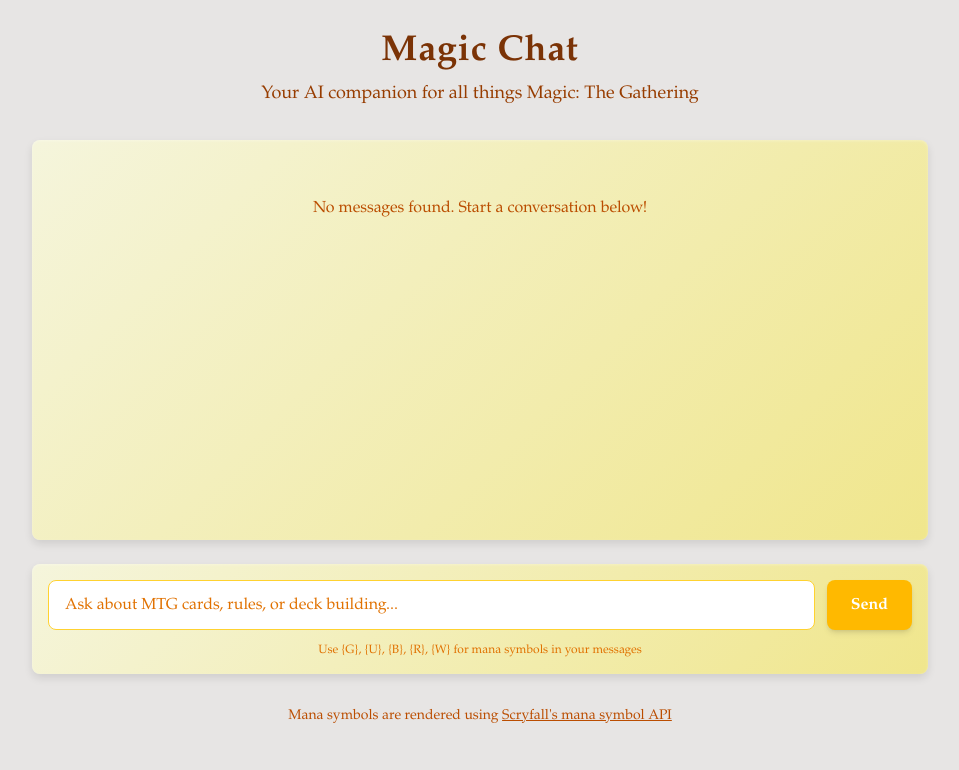
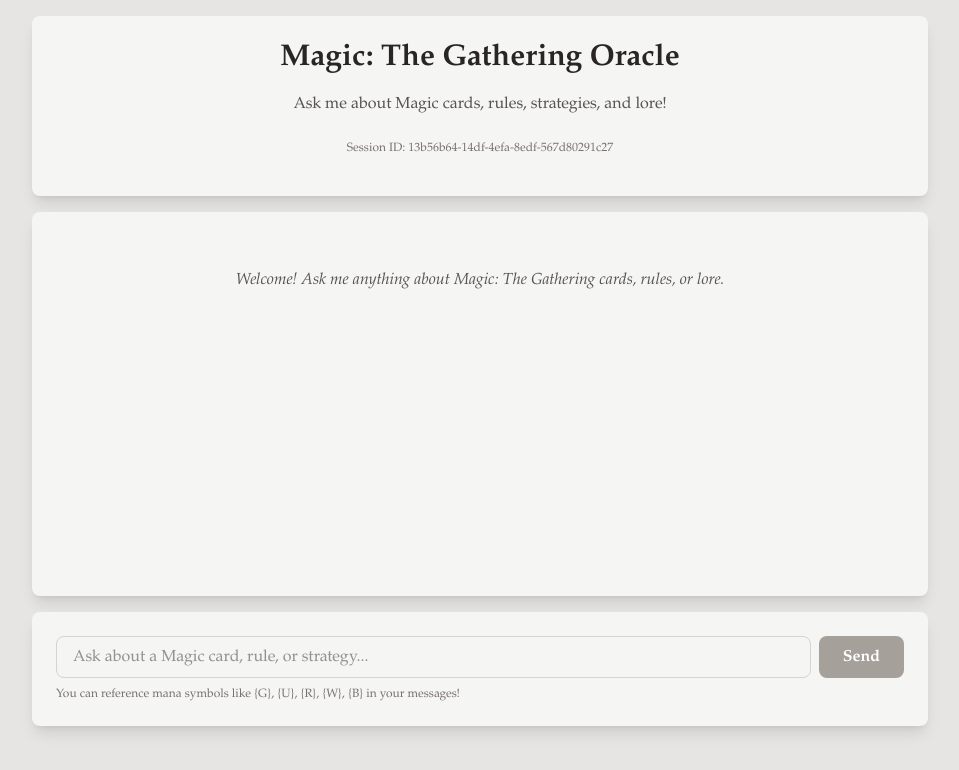
Before and after one commit to jmbluhm/mtg-llm-frontend, a Next.js app: page / in a window 1280 px wide. Shown: the top 770 px of the page, without its empty margins (160-1119 px from the left). Built offline with nearby package versions, Linux system fonts and the light colour scheme.

Commit message:
refactor for synchronous n8n responses

```diff
--- a/src/app/api/messages/route.ts
+++ /dev/null
@@ -1,132 +0,0 @@
-import { NextRequest, NextResponse } from 'next/server';
-import { addMessagesToStore, getMessagesFromStore } from '@/lib/fetchMessages';
-
-export interface IncomingMessage {
-  session_id: string;
-  messages: Array<{
-    id: string;
-    role: 'user' | 'assistant';
-    text: string;
-  }>;
-  timestamp?: string;
-}
-
-export async function GET(request: NextRequest) {
-  try {
-    const { searchParams } = new URL(request.url);
-    const sessionId = searchParams.get('session_id');
-
-    if (!sessionId) {
-      return NextResponse.json(
-        { error: 'session_id parameter is required' },
-        { status: 400 }
-      );
-    }
-
-    const messages = getMessagesFromStore(sessionId);
-
-    return NextResponse.json({
-      success: true,
-      messages: messages,
-      session_id: sessionId
-    });
-
-  } catch (error) {
-    console.error('Error retrieving messages:', error);
-
-    return NextResponse.json(
-      {
-        error: 'Internal server error',
-        message: error instanceof Error ? error.message : 'Unknown error'
-      },
-      { status: 500 }
-    );
-  }
-}
-
-export async function POST(request: NextRequest) {
-  try {
-    // Parse the JSON body from n8n
-    const body: IncomingMessage = await request.json();
-
-    // Validate required fields
-    if (!body.session_id || !body.messages || !Array.isArray(body.messages)) {
-      return NextResponse.json(
-        {
-          error: 'Missing required fields: session_id, messages (array)'
-        },
-        { status: 400 }
-      );
-    }
-
-    // Validate messages array
-    for (const message of body.messages) {
-      if (!message.id || !message.role || !message.text) {
-        return NextResponse.json(
-          {
-            error: 'Invalid message format: each message must have id, role, and text'
-          },
-          { status: 400 }
-        );
-      }
-      if (message.role !== 'user' && message.role !== 'assistant') {
-        return NextResponse.json(
-          {
-            error: 'Invalid message role: must be "user" or "assistant"'
-          },
-          { status: 400 }
-        );
-      }
-    }
-
-    // Store the messages in our message store
-    addMessagesToStore(body.session_id, body.messages);
-
-    // Log the received messages for debugging
-    console.log('Received and stored messages from n8n:', {
-      session_id: body.session_id,
-      message_count: body.messages.length,
-      messages: body.messages.map(msg => ({
-        id: msg.id,
-        role: msg.role,
-        text: msg.text.substring(0, 100) + (msg.text.length > 100 ? '...' : '')
-      })),
-      timestamp: body.timestamp || new Date().toISOString()
-    });
-
-    // Return success response
-    return NextResponse.json(
-      {
-        success: true,
-        message: 'Messages received and stored successfully',
-        session_id: body.session_id,
-        messages_processed: body.messages.length,
-        received_at: new Date().toISOString()
-      },
-      { status: 200 }
-    );
-
-  } catch (error) {
-    console.error('Error processing message webhook:', error);
-
-    return NextResponse.json(
-      {
-        error: 'Internal server error',
-        message: error instanceof Error ? error.message : 'Unknown error'
-      },
-      { status: 500 }
-    );
-  }
-}
-
-// Handle OPTIONS requests for CORS
-export async function OPTIONS() {
-  return new NextResponse(null, {
-    status: 200,
-    headers: {
-      'Access-Control-Allow-Origin': '*',
-      'Access-Control-Allow-Methods': 'GET, POST, OPTIONS',
-      'Access-Control-Allow-Headers': 'Content-Type, Authorization',
-    },
-  });
-}
--- a/src/app/page.tsx
+++ b/src/app/page.tsx
@@ -1,203 +1,183 @@
 'use client';
 
-import { useEffect, useState, Suspense, useCallback } from 'react';
+import { useState, useEffect, Suspense } from 'react';
 import { useSearchParams } from 'next/navigation';
-import { fetchMessages, sendMessage, Message } from '@/lib/fetchMessages';
-import { processManaSymbols } from '@/lib/manaSymbols';
+import { sendMessage, Message } from '../lib/fetchMessages';
+import { processManaSymbols } from '../lib/manaSymbols';
 
-function ChatInterface() {
+function MTGChatContent() {
+  const searchParams = useSearchParams();
   const [messages, setMessages] = useState<Message[]>([]);
-  const [loading, setLoading] = useState(true);
-  const [error, setError] = useState<string | null>(null);
   const [inputMessage, setInputMessage] = useState('');
-  const [sending, setSending] = useState(false);
-  const [sendError, setSendError] = useState<string | null>(null);
+  const [sessionId, setSessionId] = useState<string>('');
+  const [loading, setLoading] = useState(false);
 
-  const searchParams = useSearchParams();
-  const [sessionId] = useState(() => {
-    const urlSession = searchParams.get('session_id');
-    if (urlSession) return urlSession;
-    const stored = typeof window !== 'undefined' ? localStorage.getItem('mtg_session_id') : null;
-    if (stored) return stored;
-    const newId = crypto.randomUUID();
-    if (typeof window !== 'undefined') {
-      localStorage.setItem('mtg_session_id', newId);
+  // Initialize session ID
+  useEffect(() => {
+    let id = searchParams.get('session');
+
+    if (!id) {
+      // Try to get from localStorage
+      id = localStorage.getItem('mtg-chat-session-id');
     }
-    return newId;
-  });
 
-  const loadMessages = useCallback(async () => {
-    try {
-      setLoading(true);
-      const fetchedMessages = await fetchMessages(sessionId);
-      setMessages(fetchedMessages);
-      setError(null);
-    } catch (err) {
-      setError(err instanceof Error ? err.message : 'Failed to load messages');
-    } finally {
-      setLoading(false);
+    if (!id) {
+      id = crypto.randomUUID();
+      localStorage.setItem('mtg-chat-session-id', id);
     }
-  }, [sessionId]);
 
-  useEffect(() => {
-    loadMessages();
-
-    // Set up polling to check for new messages every 3 seconds
-    const pollInterval = setInterval(() => {
-      loadMessages();
-    }, 3000);
-
-    // Clean up interval on unmount
-    return () => clearInterval(pollInterval);
-  }, [loadMessages]);
+    setSessionId(id);
+  }, [searchParams]);
 
   const handleSendMessage = async (e: React.FormEvent) => {
     e.preventDefault();
+    if (!inputMessage.trim() || loading) return;
 
-    if (!inputMessage.trim() || sending) return;
+    // Immediately append the user message to the state
+    const userMessage: Message = {
+      id: `${Date.now()}-user`,
+      role: 'user',
+      text: inputMessage.trim()
+    };
 
-    setSending(true);
-    setSendError(null);
+    setMessages(prev => [...prev, userMessage]);
+    const currentMessage = inputMessage.trim();
+    setInputMessage('');
+    setLoading(true);
 
     try {
-      const result = await sendMessage(inputMessage.trim(), sessionId);
+      // Send message and get assistant responses
+      const result = await sendMessage(currentMessage, sessionId);
 
-      if (result.success) {
-        setInputMessage('');
-        // Refresh messages after sending
-        await loadMessages();
-      } else {
-        setSendError(result.error || 'Failed to send message');
+      if (result.success && result.assistantMessages) {
+        // Append all assistant messages from the webhook response
+        const assistantMessages: Message[] = result.assistantMessages.map(msg => ({
+          id: msg.id,
+          role: 'assistant',
+          response: msg.response
+        }));
+
+        setMessages(prev => [...prev, ...assistantMessages]);
+      } else if (result.error) {
+        // Add an error message as an assistant response
+        const errorMessage: Message = {
+          id: `${Date.now()}-error`,
+          role: 'assistant',
+          response: `Error: ${result.error}`
+        };
+        setMessages(prev => [...prev, errorMessage]);
       }
-    } catch (err) {
-      setSendError(err instanceof Error ? err.message : 'Failed to send message');
+    } catch (error) {
+      console.error('Error in handleSendMessage:', error);
+      const errorMessage: Message = {
+        id: `${Date.now()}-error`,
+        role: 'assistant',
+        response: 'An unexpected error occurred. Please try again.'
+      };
+      setMessages(prev => [...prev, errorMessage]);
     } finally {
-      setSending(false);
+      setLoading(false);
     }
   };
 
   return (
-    <div className="min-h-screen bg-stone-200 font-mtg">
-      <div className="container mx-auto px-4 py-8">
-        {/* Header */}
-        <div className="text-center mb-8">
-          <h1 className="text-4xl font-bold text-amber-900 mb-2 tracking-wide">
-            Magic Chat
+    <div className="min-h-screen bg-stone-200 p-4">
+      <div className="max-w-4xl mx-auto">
+        <div className="bg-stone-100 rounded-lg shadow-lg p-6 mb-4">
+          <h1 className="text-3xl font-mtg font-bold text-stone-800 mb-4 text-center">
+            Magic: The Gathering Oracle
           </h1>
-          <p className="text-lg text-amber-800">
-            Your AI companion for all things Magic: The Gathering
+          <p className="text-stone-600 text-center mb-6 font-mtg">
+            Ask me about Magic cards, rules, strategies, and lore!
           </p>
+
+          {sessionId && (
+            <p className="text-xs text-stone-500 text-center mb-4">
+              Session ID: {sessionId}
+            </p>
+          )}
         </div>
 
-        {/* Main Chat Area */}
-        <div className="max-w-4xl mx-auto">
-          <div className="parchment rounded-lg shadow-lg p-6 min-h-[400px] mb-6">
-            {loading && (
-              <div className="flex items-center justify-center h-32">
-                <div className="text-amber-700 text-lg">Loading messages...</div>
+        <div className="bg-stone-100 rounded-lg shadow-lg p-6 mb-4 min-h-96">
+          <div className="space-y-4 mb-6">
+            {messages.length === 0 && !loading && (
+              <div className="text-center text-stone-600 font-mtg italic py-8">
+                Welcome! Ask me anything about Magic: The Gathering cards, rules, or lore.
               </div>
             )}
 
-            {error && (
-              <div className="bg-red-100 border border-red-400 text-red-700 px-4 py-3 rounded mb-4">
-                <strong>Error:</strong> {error}
+            {messages.map((message) => (
+              <div
+                key={message.id}
+                className={`p-4 rounded-lg ${
+                  message.role === 'user'
+                    ? 'bg-blue-100 border-l-4 border-blue-500 ml-8'
+                    : 'bg-green-100 border-l-4 border-green-500 mr-8'
+                } font-mtg`}
+              >
+                <div className="font-semibold text-sm mb-2 capitalize text-stone-700">
+                  {message.role === 'user' ? 'You' : 'MTG Oracle'}
                 </div>
-            )}
-
-            {!loading && !error && (
-              <div className="space-y-4">
-                {messages.length === 0 ? (
-                  <div className="text-center text-amber-700 py-8">
-                    No messages found. Start a conversation below!
-                  </div>
-                ) : (
-                  messages.map((message, index) => (
                 <div
-                      key={message.id || index}
-                      className={`rounded-lg shadow-md p-4 border transition-shadow duration-200 ${
+                  className="text-stone-800"
+                  dangerouslySetInnerHTML={{
+                    __html: processManaSymbols(
                       message.role === 'user'
-                          ? 'bg-amber-50 border-amber-300 text-amber-900 text-right'
-                          : 'bg-white bg-opacity-70 border-amber-200 text-amber-900'
-                      }`}
-                    >
-                      <div
-                        className="leading-relaxed"
-                        dangerouslySetInnerHTML={{
-                          __html: processManaSymbols(message.text)
+                        ? (message.text || '')
+                        : (message.response || '')
+                    )
                   }}
                 />
               </div>
-                  ))
-                )}
+            ))}
+
+            {loading && (
+              <div className="bg-green-100 border-l-4 border-green-500 mr-8 p-4 rounded-lg font-mtg">
+                <div className="font-semibold text-sm mb-2 text-stone-700">MTG Oracle</div>
+                <div className="text-stone-600 italic flex items-center">
+                  <div className="animate-spin inline-block w-4 h-4 border-2 border-green-500 border-t-transparent rounded-full mr-2"></div>
+                  Thinking...
+                </div>
               </div>
             )}
           </div>
+        </div>
 
-          {/* Message Input Box */}
-          <div className="parchment rounded-lg shadow-lg p-4">
-            <form onSubmit={handleSendMessage} className="space-y-4">
-              <div className="flex gap-3">
+        <div className="bg-stone-100 rounded-lg shadow-lg p-6">
+          <form onSubmit={handleSendMessage} className="flex gap-2">
             <input
               type="text"
               value={inputMessage}
               onChange={(e) => setInputMessage(e.target.value)}
-                  placeholder="Ask about MTG cards, rules, or deck building..."
-                  className="flex-1 px-4 py-3 rounded-lg border border-amber-300 focus:border-amber-500 focus:ring-2 focus:ring-amber-200 focus:outline-none bg-white bg-opacity-90 text-amber-900 placeholder-amber-600 font-mtg"
-                  disabled={sending}
+              placeholder="Ask about a Magic card, rule, or strategy..."
+              className="flex-1 px-4 py-2 border border-stone-300 rounded-lg focus:outline-none focus:ring-2 focus:ring-blue-500 font-mtg"
+              disabled={loading}
             />
             <button
               type="submit"
-                  disabled={!inputMessage.trim() || sending}
-                  className="px-6 py-3 bg-amber-600 hover:bg-amber-700 disabled:bg-amber-400 disabled:cursor-not-allowed text-white font-semibold rounded-lg shadow-md hover:shadow-lg transition-all duration-200 focus:outline-none focus:ring-2 focus:ring-amber-500 focus:ring-offset-2"
+              disabled={!inputMessage.trim() || loading}
+              className="px-6 py-2 bg-blue-600 text-white rounded-lg hover:bg-blue-700 disabled:bg-stone-400 disabled:cursor-not-allowed font-mtg font-semibold transition-colors"
             >
-                  {sending ? 'Sending...' : 'Send'}
+              {loading ? 'Sending...' : 'Send'}
             </button>
-              </div>
-
-              {sendError && (
-                <div className="bg-red-100 border border-red-400 text-red-700 px-4 py-2 rounded text-sm">
-                  <strong>Send Error:</strong> {sendError}
-                </div>
-              )}
           </form>
-
-            <div className="mt-3 text-xs text-amber-600 text-center">
-              Use {'{G}'}, {'{U}'}, {'{B}'}, {'{R}'}, {'{W}'} for mana symbols in your messages
-            </div>
-          </div>
-
-          {/* Footer Information */}
-          <div className="mt-8 text-center text-sm text-amber-700">
-            <p>
-              Mana symbols are rendered using{' '}
-              <a
-                href="https://scryfall.com/"
-                target="_blank"
-                rel="noopener noreferrer"
-                className="underline hover:text-amber-900"
-              >
-                Scryfall&apos;s mana symbol API
-              </a>
+          <p className="text-xs text-stone-500 mt-2 font-mtg">
+            You can reference mana symbols like {'{'}G{'}'}, {'{'}U{'}'}, {'{'}R{'}'}, {'{'}W{'}'}, {'{'}B{'}'} in your messages!
           </p>
-          </div>
         </div>
       </div>
     </div>
   );
 }
 
-function LoadingFallback() {
+export default function MTGChat() {
   return (
-    <div className="min-h-screen bg-stone-200 font-mtg flex items-center justify-center">
-      <div className="text-amber-700 text-lg">Loading Magic Chat...</div>
+    <Suspense fallback={
+      <div className="min-h-screen bg-stone-200 flex items-center justify-center">
+        <div className="text-stone-600 font-mtg">Loading chat...</div>
       </div>
-  );
-}
-
-export default function Home() {
-  return (
-    <Suspense fallback={<LoadingFallback />}>
-      <ChatInterface />
+    }>
+      <MTGChatContent />
     </Suspense>
   );
 }
```
Also changed, not shown: src/lib/fetchMessages.ts (+23 -13 lines). Lines whose indentation alone changed are shown as unchanged.
